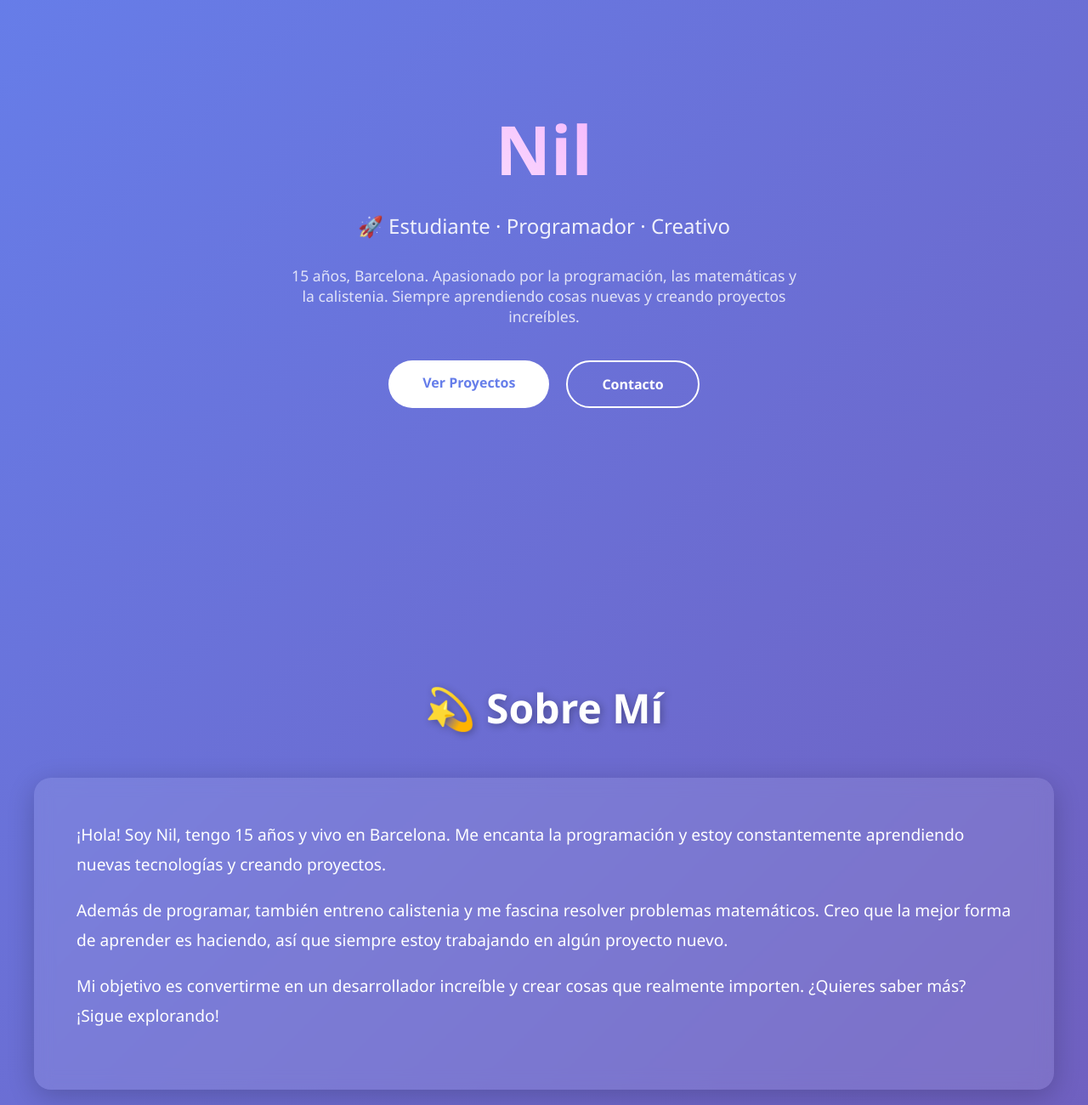
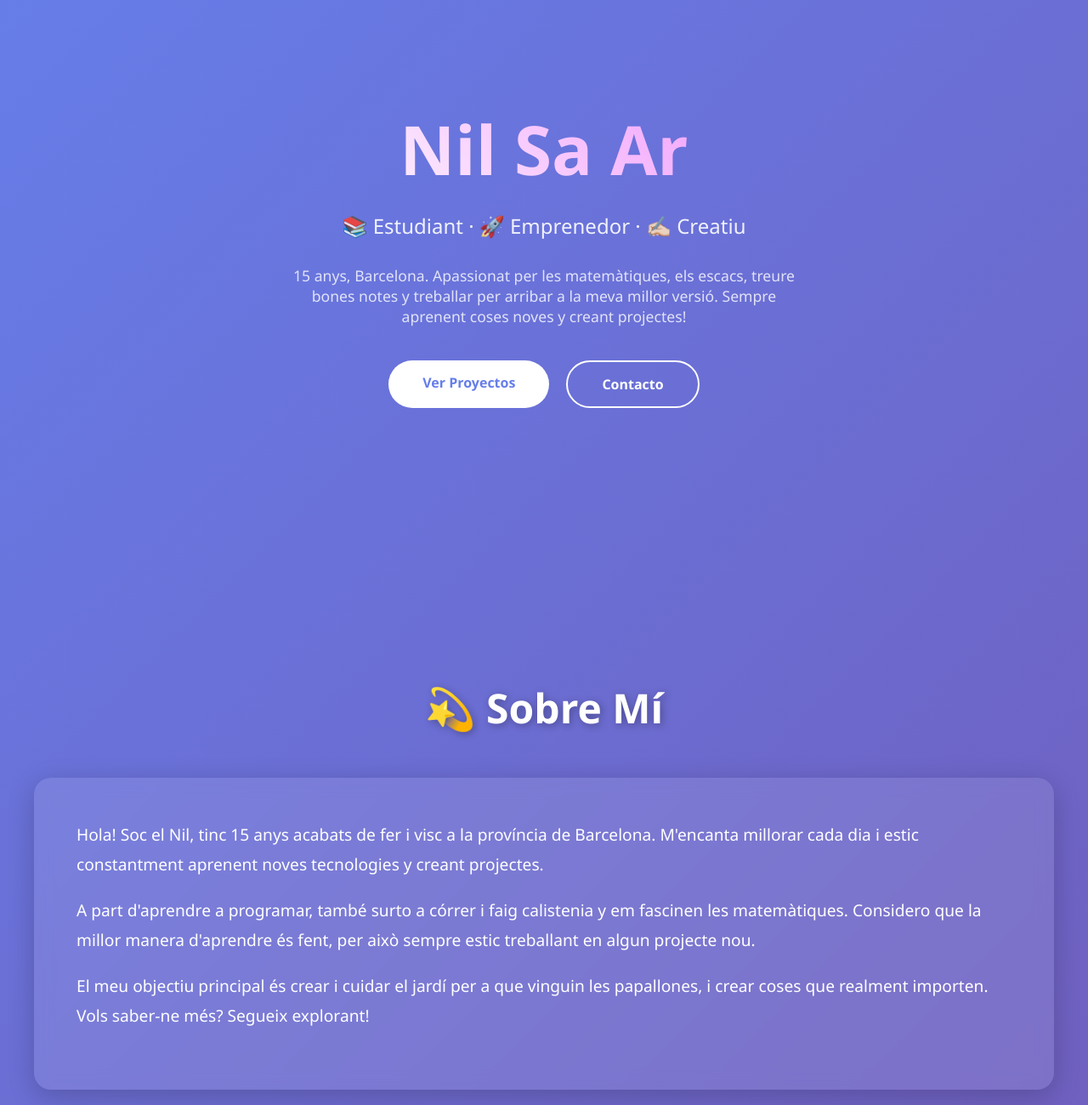
Before and after one commit to sales404/sales404.github.io, a plain HTML site: page index.html in a window 1280 px wide. Shown: the part 100-1400 px from the top of the page at 85% size. Drawn offline with Linux system fonts and the light colour scheme.

Commit message:
Update index.html

```diff
--- a/index.html
+++ b/index.html
@@ -331,11 +331,11 @@
     <!-- Hero Section -->
     <section class="hero">
         <div class="hero-content">
-            <h1>Nil</h1>
-            <p class="tagline">🚀 Estudiante · Programador · Creativo</p>
+            <h1>Nil Sa Ar</h1>
+            <p class="tagline">📚 Estudiant · 🚀 Emprenedor · ✍🏻 Creatiu</p>
             <p class="description">
-                15 años, Barcelona. Apasionado por la programación, las matemáticas y la calistenia.
-                Siempre aprendiendo cosas nuevas y creando proyectos increíbles.
+                15 anys, Barcelona. Apassionat per les matemàtiques, els escacs, treure bones notes y treballar per arribar a la meva millor versió.
+                Sempre aprenent coses noves y creant projectes!
             </p>
             <div class="cta-buttons">
                 <a href="#projects" class="btn btn-primary">Ver Proyectos</a>
@@ -350,17 +350,13 @@
             <h2>💫 Sobre Mí</h2>
             <div class="about-content">
                 <p>
-                    ¡Hola! Soy Nil, tengo 15 años y vivo en Barcelona. Me encanta la programación
-                    y estoy constantemente aprendiendo nuevas tecnologías y creando proyectos.
+                    Hola! Soc el Nil, tinc 15 anys acabats de fer i visc a la província de Barcelona. M'encanta millorar cada dia i estic constantment aprenent noves tecnologies y creant projectes.
                 </p>
                 <p>
-                    Además de programar, también entreno calistenia y me fascina resolver problemas
-                    matemáticos. Creo que la mejor forma de aprender es haciendo, así que siempre
-                    estoy trabajando en algún proyecto nuevo.
+                    A part d'aprendre a programar, també surto a córrer i faig calistenia y em fascinen les matemàtiques. Considero que la millor manera d'aprendre és fent, per això sempre estic treballant en algun projecte nou.
                 </p>
                 <p>
-                    Mi objetivo es convertirme en un desarrollador increíble y crear cosas que
-                    realmente importen. ¿Quieres saber más? ¡Sigue explorando!
+                    El meu objectiu principal és crear i cuidar el jardí per a que vinguin les papallones, i crear coses que realment importen. Vols saber-ne més? Segueix explorant!
                 </p>
             </div>
         </div>
```
